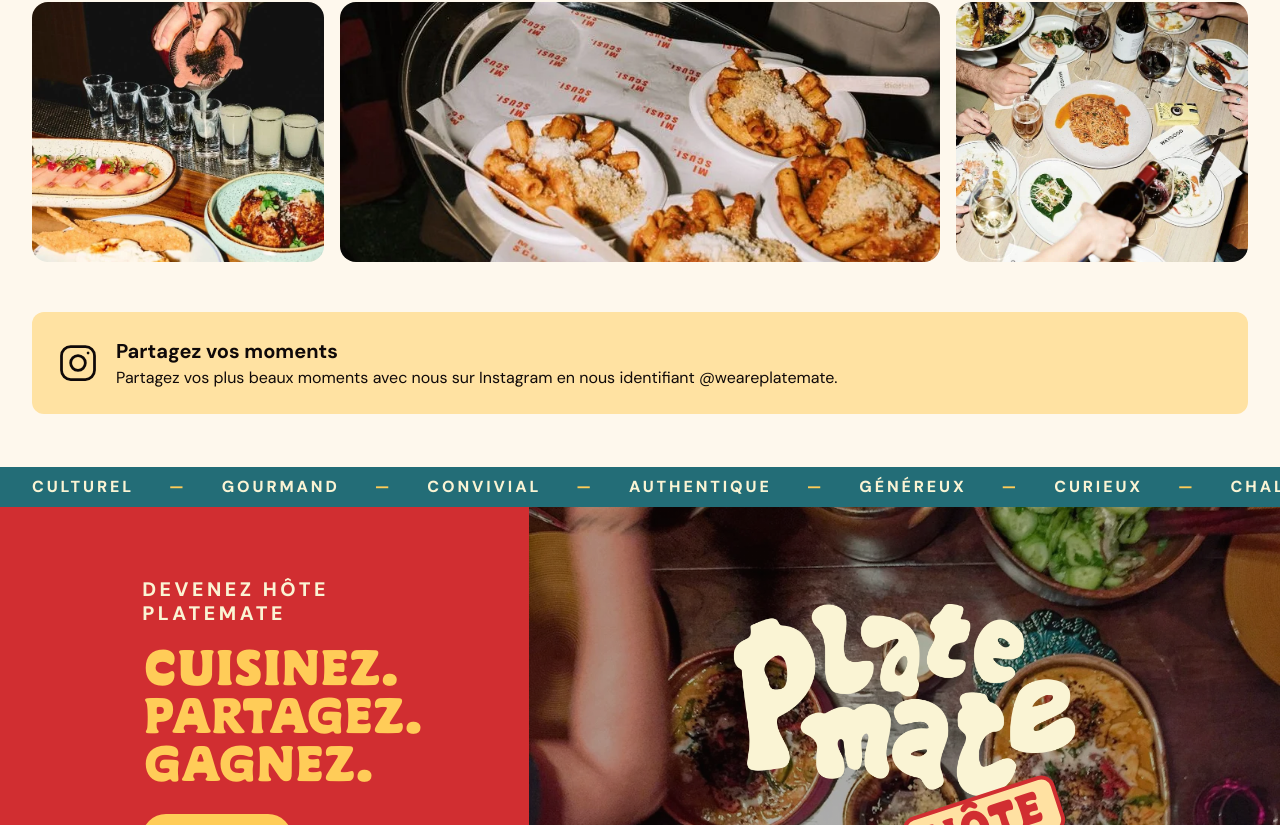
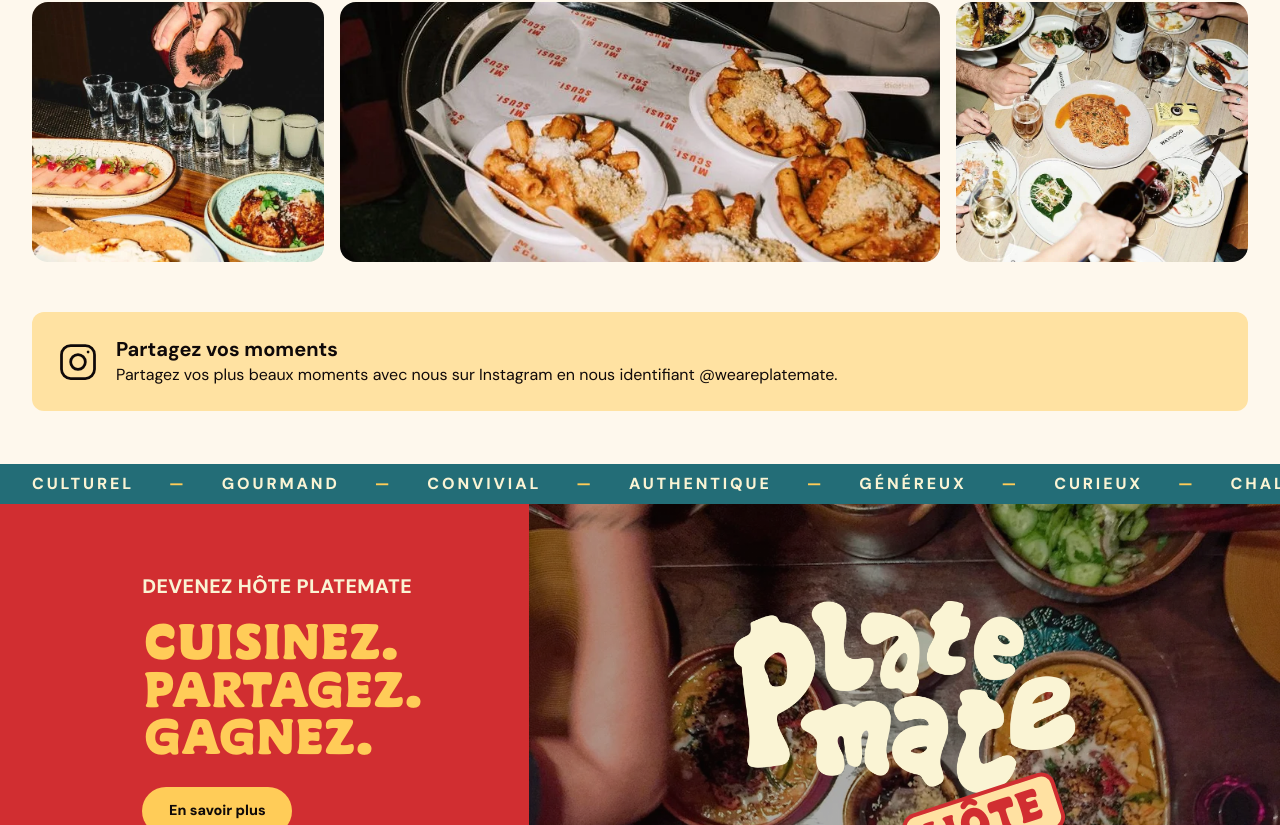
Before and after one commit to Mahkalix/PlateMate, a React (Vite) app in the folder frontend/: page / in a window 1280 px wide. Shown: the part 2653-3478 px from the top of the page. Built offline with nearby package versions, Linux system fonts and the light colour scheme.

Commit message:
Aligner les interlignes de la galerie et du bandeau hôte

```diff
--- a/frontend/scss/8_sections/_app-pages.scss
+++ b/frontend/scss/8_sections/_app-pages.scss
@@ -292,6 +292,7 @@
     strong {
       display: block;
       font-size: 1.25rem;
+      line-height: 1.35;
     }
     > img {
       flex: none;
@@ -412,6 +413,7 @@
 .pm-gallery__title .pm-eyebrow,
 .pm-host-cta .pm-eyebrow {
   font-size: clamp(0.875rem, 1.53vw, 1.375rem);
+  letter-spacing: 0.02em;
   line-height: 1.2;
   margin: 0 0 20px;
 }
```
